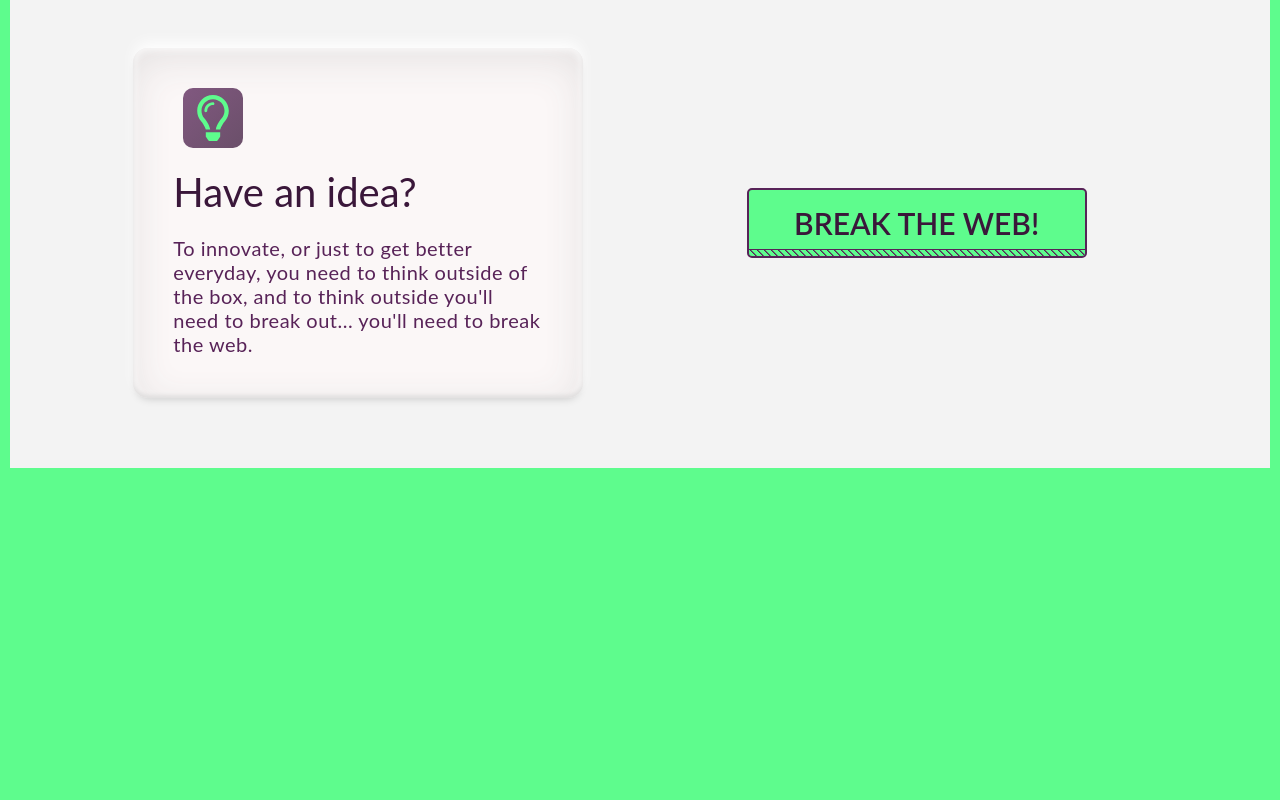
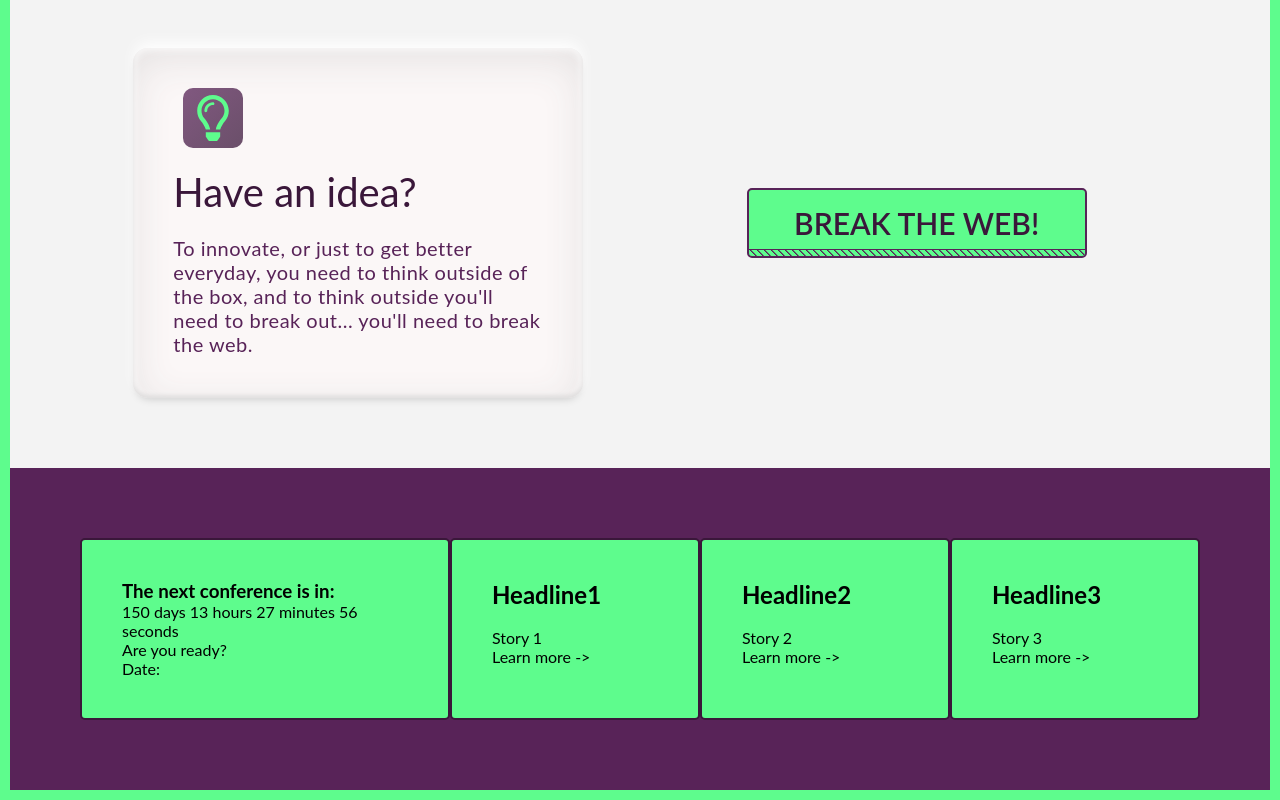
Before and after one commit to DownTown44/conference-uni, a React (Create React App) app: page / in a window 1280 px wide. Shown: the part 1728-2528 px from the top of the page. Before the commit the page ends 2206 px from the top, so only its background shows below. Built offline with nearby package versions, Linux system fonts and the light colour scheme; the HTML template or start-up script is replaced by a standard one.

Commit message:
NewsFeed, CountDownCard, minimal css

```diff
--- /dev/null
+++ b/src/components/Buttons/LinkButton.js
@@ -0,0 +1,10 @@
+import React from 'react';
+
+const LinkButton = (props) => {
+  return (
+    // TODO: need a props.news to href to redirect to news
+    <a className="linkButton">{'Learn more ->'}</a>
+  );
+}
+
+export default LinkButton;
--- /dev/null
+++ b/src/components/NewsFeed/CountdownCard/CountDownCard.js
@@ -0,0 +1,62 @@
+import React, { useState, useEffect } from 'react';
+
+const CountDownCard = () => {
+  const calculateTimeLeft = () => {
+    let year = new Date().getFullYear();
+    // The plus sign will cast the date as an integer
+    const difference = +new Date(`10/10/${year}`) - +new Date();
+    let timeLeft = {};
+
+    if (difference > 0) {
+      timeLeft = {
+        days: Math.floor(difference / (1000 * 60 * 60 * 24)),
+        hours: Math.floor((difference / (1000 * 60 * 60)) % 24),
+        minutes: Math.floor((difference / 1000 / 60) % 60),
+        seconds: Math.floor((difference / 1000) % 60)
+      };
+    }
+
+    return timeLeft;
+  };
+
+  const [timeLeft, setTimeLeft] = useState(calculateTimeLeft());
+  const [year] = useState(new Date().getFullYear());
+
+  useEffect(() => {
+    const timer = setTimeout(() => {
+      setTimeLeft(calculateTimeLeft());
+    }, 1000);
+
+    // Clear timeout if the component is unmounted
+    return () => clearTimeout(timer);
+  }, [timeLeft]);
+
+  const timerComponents = [];
+
+  Object.keys(timeLeft).forEach((interval) => {
+    if (!timeLeft[interval]) {
+      return;
+    }
+
+    timerComponents.push(
+      <span>
+        {timeLeft[interval]} {interval}{" "}
+      </span>
+    );
+  });
+
+  return (
+    <div className="countDownCard">
+      <h3>The next conference is in:</h3>
+      <div className="countDownCard__countDown">
+        {timerComponents.length ? timerComponents : <span>It's ON!</span>}
+      </div>
+      <p>Are you ready?</p>
+      <div className="countDownCard__datebox">
+        <p>Date:</p>
+      </div>
+    </div>
+  );
+}
+
+export default CountDownCard;
--- /dev/null
+++ b/src/components/NewsFeed/NewsCard.js
@@ -0,0 +1,16 @@
+import React from 'react';
+
+import LinkButton from '../Buttons/LinkButton';
+
+const NewsCard = (props) => {
+  return (
+    <div className="newsCard">
+      <h2 className="newsCard__headline">{props.headline}</h2>
+      <img src={props.image}></img>
+      <p>{props.children}</p>
+      <LinkButton />
+    </div>
+  );
+}
+
+export default NewsCard;
--- /dev/null
+++ b/src/components/NewsFeed/NewsFeed.js
@@ -0,0 +1,23 @@
+import React from 'react';
+
+import NewsCard from './NewsCard';
+import CountDownCard from './CountdownCard/CountDownCard';
+
+const NewsFeed = (props) => {
+  return (
+    <div className="newsFeed">
+      <CountDownCard></CountDownCard>
+      <NewsCard headline="Headline1">
+        Story 1
+      </NewsCard>
+      <NewsCard headline="Headline2">
+        Story 2
+      </NewsCard>
+      <NewsCard headline="Headline3">
+        Story 3
+      </NewsCard>
+    </div>
+  )
+}
+
+export default NewsFeed;
--- a/src/components/Story/Story.js
+++ b/src/components/Story/Story.js
@@ -1,6 +1,6 @@
 import React from 'react';
 import StoryBox from './StoryBox';
-import CTAButton from '../Button/CTAButton';
+import CTAButton from '../Buttons/CTAButton';
 
 const Story = (props) => {
   let imageOrButton = <img src={props.image} />;
--- a/src/containers/HomePage.js
+++ b/src/containers/HomePage.js
@@ -1,6 +1,7 @@
 import React, {useState, useEffect} from 'react';
 
 import Story from '../components/Story/Story';
+import NewsFeed from '../components/NewsFeed/NewsFeed';
 
 import { FaChalkboardTeacher } from 'react-icons/fa';
 import { FaThumbtack } from 'react-icons/fa';
@@ -90,6 +91,9 @@ const HomePage = () => {
             To innovate, or just to get better everyday, you need to think outside of the box, and to think outside you'll need to break out... you'll need to break the web.
         </Story>
       </section>
+      <section className="homePage__news">
+        <NewsFeed />
+      </section>
     </div>
   )
 }
--- a/src/css/style.css
+++ b/src/css/style.css
@@ -123,6 +123,25 @@ body::-webkit-scrollbar-thumb {
       border-top: 1px solid #5EFC8D;
       animation: stripe-slide 12s infinite linear forwards; }
 
+.newsFeed {
+  padding: 7rem;
+  display: flex;
+  justify-content: space-between; }
+
+.countDownCard {
+  border: 2px solid #3A173A;
+  border-radius: 5px;
+  background-color: #5EFC8D;
+  padding: 4rem;
+  min-width: 37rem; }
+
+.newsCard {
+  border: 2px solid #3A173A;
+  border-radius: 5px;
+  background-color: #5EFC8D;
+  padding: 4rem;
+  width: 30rem; }
+
 .toolbar {
   background-color: #3A173A;
   border-radius: 3px 3px 0px 0px;
@@ -217,3 +236,5 @@ body::-webkit-scrollbar-thumb {
   .homePage__hook {
     background-color: #f3f3f3;
     padding-bottom: 7rem; }
+  .homePage__news {
+    background-color: #582358; }
--- /dev/null
+++ b/src/sass/base/_mixins.scss
@@ -0,0 +1,6 @@
+@mixin newsCardLayout {
+  border: 2px solid $color-primary;
+  border-radius: 5px;
+  background-color: $color-secondary;
+  padding: 4rem;
+}
--- /dev/null
+++ b/src/sass/components/_newsFeed.scss
@@ -0,0 +1,17 @@
+.newsFeed {
+  padding: 7rem;
+
+  display: flex;
+  justify-content: space-between;
+  // align-items: center;
+}
+
+.countDownCard {
+  @include newsCardLayout;
+  min-width: 37rem;
+}
+
+.newsCard {
+  @include newsCardLayout;
+  width: 30rem;
+}
--- a/src/sass/main.scss
+++ b/src/sass/main.scss
@@ -1,8 +1,10 @@
 @import "base/base";
+@import "base/mixins";
 @import "base/utilites";
 
 @import "components/story";
 @import "components/ctaButton";
+@import "components/newsFeed";
 
 @import "layout/toolbar";
 
--- a/src/sass/pages/_home.scss
+++ b/src/sass/pages/_home.scss
@@ -70,4 +70,8 @@
     background-color: $color-white-background;
     padding-bottom: 7rem;
   }
+
+  &__news {
+    background-color: $color-primary-light;
+  }
 }
```
Also changed, not shown: src/components/Buttons/CTAButton.js (renamed from src/components/Button/CTAButton.js).
